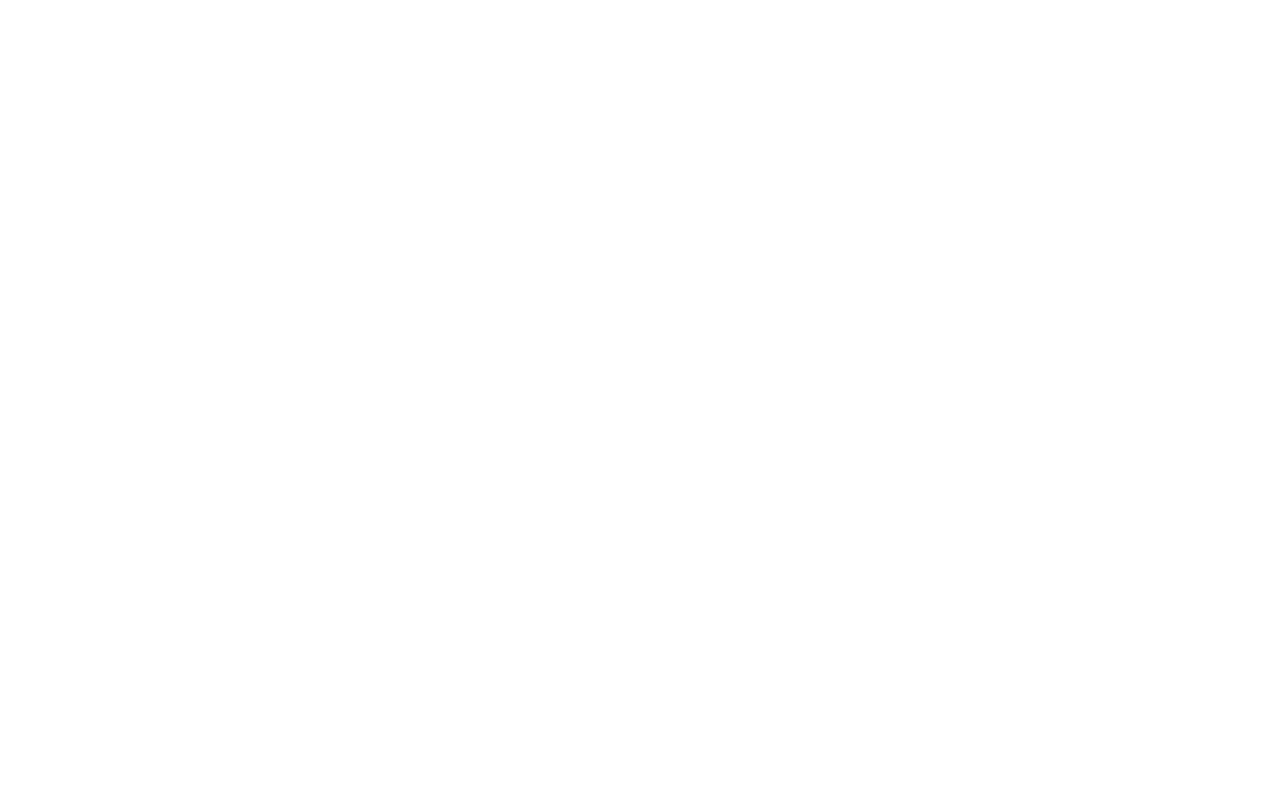
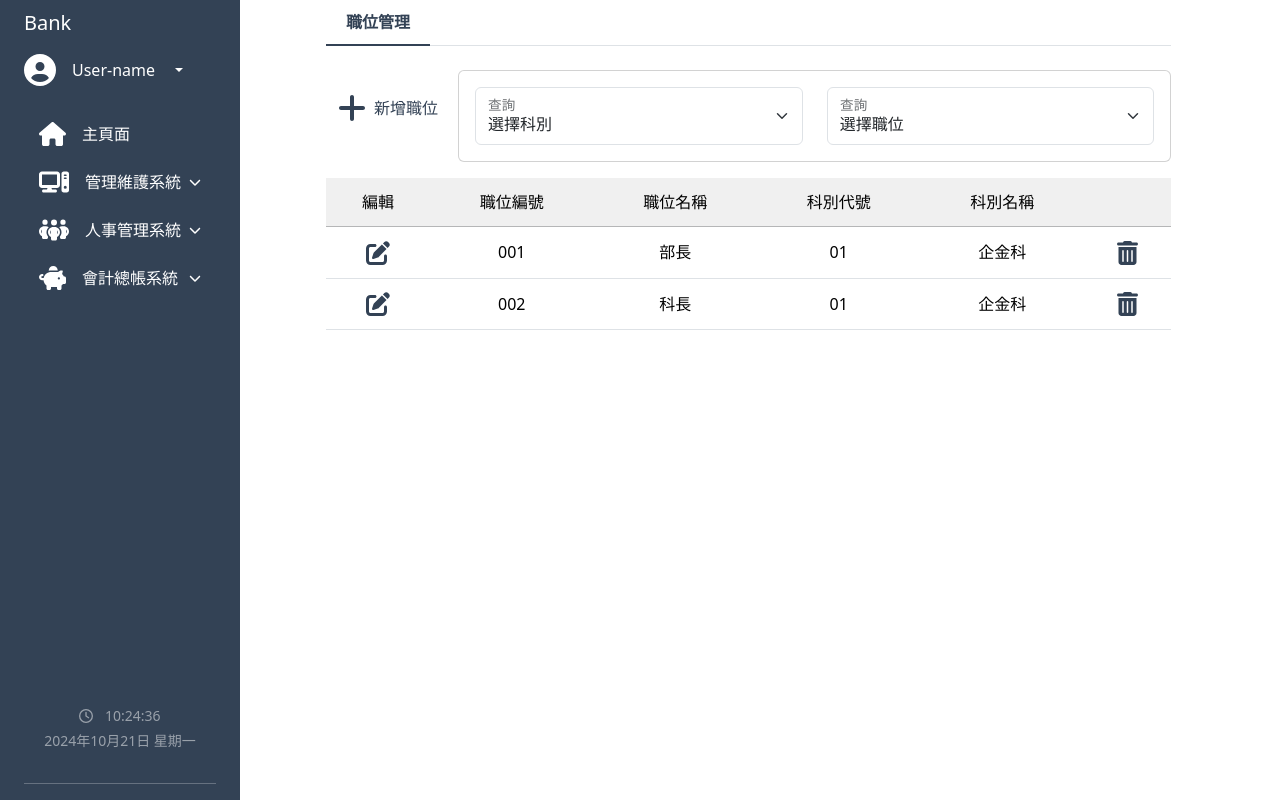
Before and after one commit to D1204463/Login_Permission_Web, a Vue app in the folder Login-Permission-Project-frontend/: page /position in a window 1280 px wide. Before the commit this address had no page. Built offline with nearby package versions, Linux system fonts and the light colour scheme; a web font is replaced by a local one.

Commit message:
position頁面

```diff
--- /dev/null
+++ b/Login-Permission-Project-frontend/src/components/Position.vue
@@ -0,0 +1,174 @@
+<template>
+    <div class="unit-container">
+        <!-- 頁籤 -->
+        <ul class="nav nav-tabs mb-2">
+            <li class="nav-item">
+                <a class="nav-link active" href="#">職位管理</a>
+            </li>
+        </ul>
+
+        <div class="row g-2 mb-3">
+            <!-- 新增職位按鈕 -->
+            <div class="col-md-auto d-flex justify-content-center">
+                <button class="btn add-btn">
+                    <font-awesome-icon :icon="['fas', 'plus']" size="2xl" class="me-2" />
+                    新增職位
+                </button>
+            </div>
+            <!-- <div class="col-md-auto"> -->
+                <div class="col">
+                <div class="card w-100" style="margin-top: 1em;">
+                    <div class="card-body">
+                        <form>
+                            <div class="row">
+                                <div class="col-md">
+                                    <div class="form-floating">
+                                        <select class="form-select" id="floatingSelectGrid">
+                                            <option selected>選擇科別</option>
+                                            <option value="1">台幣科</option>
+                                            <option value="2">外幣科</option>
+                                            <option value="3">資訊科</option>
+                                            <option value="4">財務科</option>
+                                        </select>
+                                        <label for="floatingSelectGrid">查詢</label>
+                                    </div>
+                                </div>
+                                <div class="col-md">
+                                    <div class="form-floating">
+                                        <select class="form-select" id="floatingSelectGrid">
+                                            <option selected>選擇職位</option>
+                                            <option value="1">部長</option>
+                                            <option value="2">科長</option>
+                                            <option value="3">專員</option>
+                                        </select>
+                                        <label for="floatingSelectGrid">查詢</label>
+                                    </div>
+                                </div>
+                            </div>
+                        </form>
+                    </div>
+                </div>
+            </div>
+        </div>
+
+
+
+        <!-- 職位資料表格 -->
+        <div class="table-responsive">
+            <table class="table">
+                <thead class="table-secondary">
+                    <tr>
+                        <th>編輯</th>
+                        <th>職位編號</th>
+                        <th>職位名稱</th>
+                        <th>科別代號</th>
+                        <th>科別名稱</th>
+                        <th></th>
+                    </tr>
+                </thead>
+                <tbody>
+                    <tr>
+                        <td>
+                            <button class="btn btn-link p-0">
+                                <font-awesome-icon :icon="['fas', 'pen-to-square']" size="xl" />
+                            </button>
+                        </td>
+                        <td>001</td>
+                        <td>部長</td>
+                        <td>01</td>
+                        <td>企金科</td>
+                        <td>
+                            <button class="btn btn-link p-0">
+                                <font-awesome-icon :icon="['fas', 'trash-can']" size="xl" />
+                            </button>
+                        </td>
+                    </tr>
+
+                    <tr>
+                        <td>
+                            <button class="btn btn-link p-0">
+                                <font-awesome-icon :icon="['fas', 'pen-to-square']" size="xl" />
+                            </button>
+                        </td>
+                        <td>002</td>
+                        <td>科長</td>
+                        <td>01</td>
+                        <td>企金科</td>
+                        <td>
+                            <button class="btn btn-link p-0">
+                                <font-awesome-icon :icon="['fas', 'trash-can']" size="xl" />
+                            </button>
+                        </td>
+                    </tr>
+                </tbody>
+            </table>
+        </div>
+    </div>
+</template>
+
+<script setup>
+import { ref } from 'vue';
+import { library } from '@fortawesome/fontawesome-svg-core';
+import { faUserPlus, faPenToSquare } from '@fortawesome/free-solid-svg-icons';
+import { FontAwesomeIcon } from '@fortawesome/vue-fontawesome';
+
+library.add(faUserPlus, faPenToSquare);
+</script>
+
+<style scoped>
+.unit-container {
+    /* padding: 20px; */
+}
+
+.nav-tabs .nav-link {
+    color: #334255;
+    border: none;
+    padding: 10px 20px;
+}
+
+.nav-tabs .nav-link.active {
+    color: #334255;
+    font-weight: bold;
+    border-bottom: 2px solid #334255;
+}
+
+.add-btn {
+    background-color: transparent;
+    color: #334255;
+    border: none;
+    display: flex;
+    align-items: center;
+    /* padding: 8px 16px; */
+    font-size: 1rem;
+}
+
+.add-btn:hover {
+    color: #FFCD50;
+}
+
+.table {
+    border-collapse: separate;
+    border-spacing: 0;
+}
+
+.table th {
+    background-color: #f0f0f0;
+    padding: 12px;
+    text-align: center;
+    font-weight: normal;
+}
+
+.table td {
+    padding: 12px;
+    text-align: center;
+    vertical-align: middle;
+}
+
+.btn-link {
+    color: #334255;
+}
+
+.btn-link:hover {
+    color: #FFCD50;
+}
+</style>
--- a/Login-Permission-Project-frontend/src/router/router.js
+++ b/Login-Permission-Project-frontend/src/router/router.js
@@ -2,6 +2,7 @@
 import Home from '../views/Home.vue'
 import Login from '../views/LoginView.vue'
 import Unit from '../views/Unit.vue'
+import Position from '../views/Position.vue'
 import Register from '../components/Register.vue'
 // import UnitComponents from '../components/Unit.vue'
 // import Sidebar from '../components/Sidebar.vue'
@@ -28,11 +29,11 @@
         name: 'Unit',
         component: Unit
     },
-    // {
-    //     path: '/sidebar',
-    //     name: 'Sidebar',
-    //     component: Sidebar
-    // }
+    {
+        path: '/position',
+        name: 'Position',
+        component: Position
+    }
 ]
 
 const router =  createRouter({
--- /dev/null
+++ b/Login-Permission-Project-frontend/src/views/Position.vue
@@ -0,0 +1,18 @@
+<template>
+    <div class="row">
+        <div class="col-3">
+        <Sidebar />
+        </div>
+        <div class="col-8">
+            <positionComponent />
+        </div>
+    </div>
+</template>
+
+<script setup>
+import Sidebar from '../components/Sidebar.vue';
+import positionComponent from '../components/Position.vue';
+</script>
+
+<style scoped>
+</style>
```
